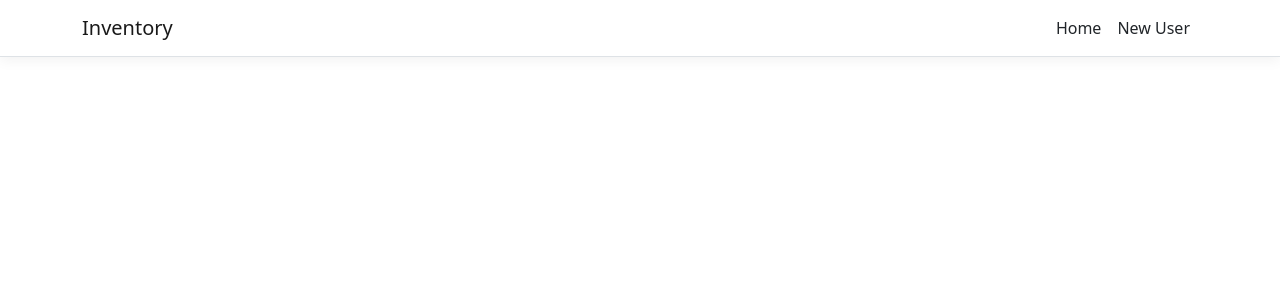
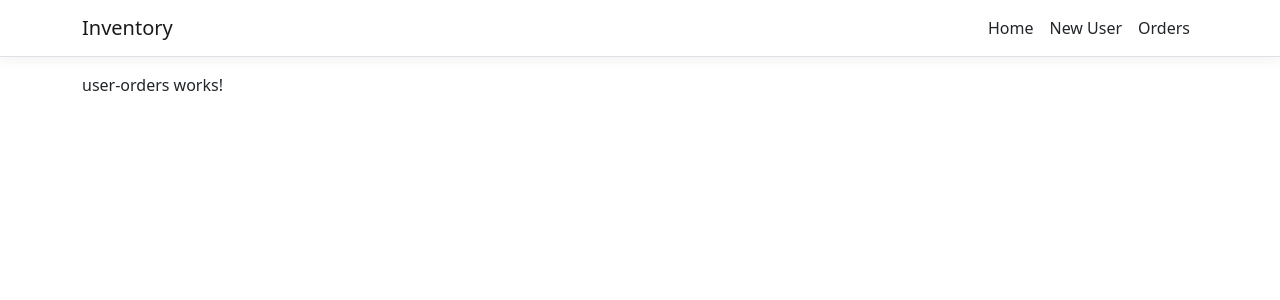
Before and after one commit to NicholasWierenga/Inventory, an Angular app in the folder Inventory/ClientApp/: page /user-orders in a window 1280 px wide. Before the commit this address led to /. Shown: the top 300 px of the page. Built offline with nearby package versions, Linux system fonts and the light colour scheme.

Commit message:
added orders component and service, added navigation to orders page

```diff
--- a/Inventory/ClientApp/src/app/nav-menu/nav-menu.component.html
+++ b/Inventory/ClientApp/src/app/nav-menu/nav-menu.component.html
@@ -30,6 +30,12 @@
             [routerLinkActiveOptions]="{ exact: true }">
             <a class="nav-link text-dark" [routerLink]="['/new-user']">New User</a>
           </li>
+          <li
+            class="nav-item"
+            [routerLinkActive]="['link-active']"
+            [routerLinkActiveOptions]="{ exact: true }">
+            <a class="nav-link text-dark" [routerLink]="['/user-orders']">Orders</a>
+          </li>
         </ul>
       </div>
     </div>
--- /dev/null
+++ b/Inventory/ClientApp/src/app/user-orders/user-orders.component.html
@@ -0,0 +1 @@
+<p>user-orders works!</p>
--- /dev/null
+++ b/Inventory/ClientApp/src/app/user-orders/user-orders.component.ts
@@ -0,0 +1,15 @@
+import { Component, OnInit } from '@angular/core';
+
+@Component({
+  selector: 'app-user-orders',
+  templateUrl: './user-orders.component.html',
+  styleUrls: ['./user-orders.component.css']
+})
+export class UserOrdersComponent implements OnInit {
+
+  constructor() { }
+
+  ngOnInit(): void {
+  }
+
+}
```
Also changed, not shown: Inventory/ClientApp/src/app/app.module.ts (+5 -2 lines), Inventory/ClientApp/src/app/orders.service.ts (added, +13 -0 lines), Inventory/ClientApp/src/app/user-orders/user-orders.component.css (added), 2 other files (tests, documents, lock files or other folders).
